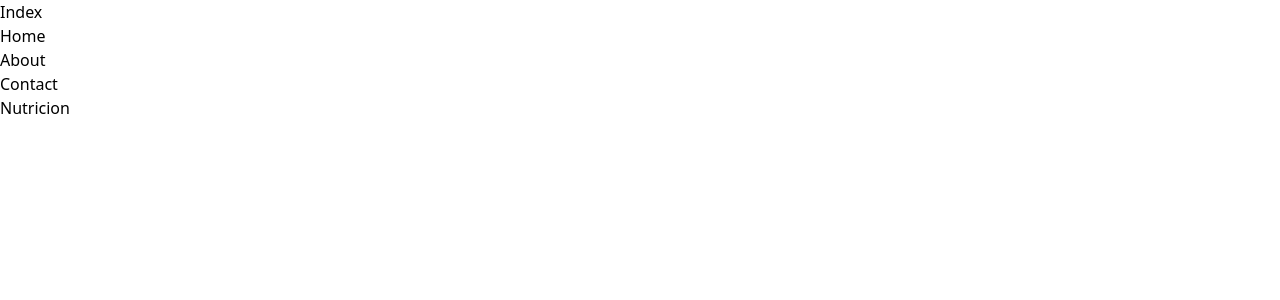
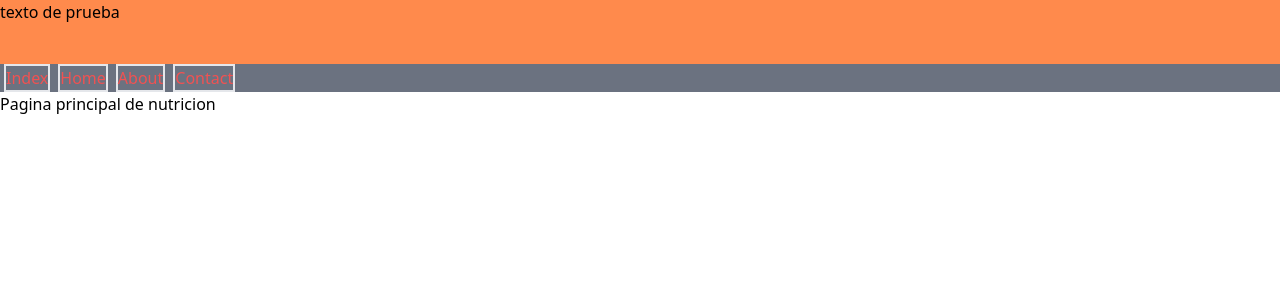
Before and after one commit to cufa03/jt-nutricion, a Next.js app: page / in a window 1280 px wide. Shown: the top 300 px of the page. Built offline with nearby package versions, Linux system fonts and the light colour scheme.

Commit message:
fixed tailwind setup

```diff
--- a/components/Navbar.jsx
+++ b/components/Navbar.jsx
@@ -1,5 +1,5 @@
+import React from 'react';
 import Link from 'next/link';
-
 const Navbar = () => {
 	const links = [
 		{ label: 'Index', route: '/' },
@@ -7,18 +7,16 @@ const Navbar = () => {
 		{ label: 'About', route: '/about' },
 		{ label: 'Contact', route: '/contact' },
 	];
-
 	return (
-		<div>
-			<nav>
-				<ul>
-					{links.map((link) => {
-						return (
-							<li key={link.route}>
-								<Link href={link.route}>{link.label}</Link>
-							</li>
-						);
-					})}
+		<div className="relative">
+			<div className=" bg-orange-400 h-[4rem]">texto de prueba</div>
+			<nav className="bg-gray-500">
+				<ul className="flex">
+					{links.map((link) => (
+						<li className="text-red-500 border-2 mx-1" key={link.route}>
+							<Link href={link.route}>{link.label}</Link>
+						</li>
+					))}
 				</ul>
 			</nav>
 		</div>
--- a/src/app/page.jsx
+++ b/src/app/page.jsx
@@ -1,7 +1,7 @@
 export default function Home() {
 	return (
 		<main>
-			<h1>Nutricion</h1>
+			<h1>Pagina principal de nutricion</h1>
 		</main>
 	);
 }
--- a/tailwind.config.js
+++ b/tailwind.config.js
@@ -4,7 +4,8 @@
 module.exports = {
 	content: [
 		'./node_modules/flowbite-react/**/*.js',
-		'./pages/**/*.{ts,tsx,js,jsx}',
+		'./pages/**/*.{js,ts,jsx,tsx}',
+		'./components/**/*.{js,ts,jsx,tsx}',
 		'./public/**/*.html',
 	],
 	plugins: [require('flowbite/plugin')],
```
Also changed, not shown: .babelrc (added), .eslintrc.json.
